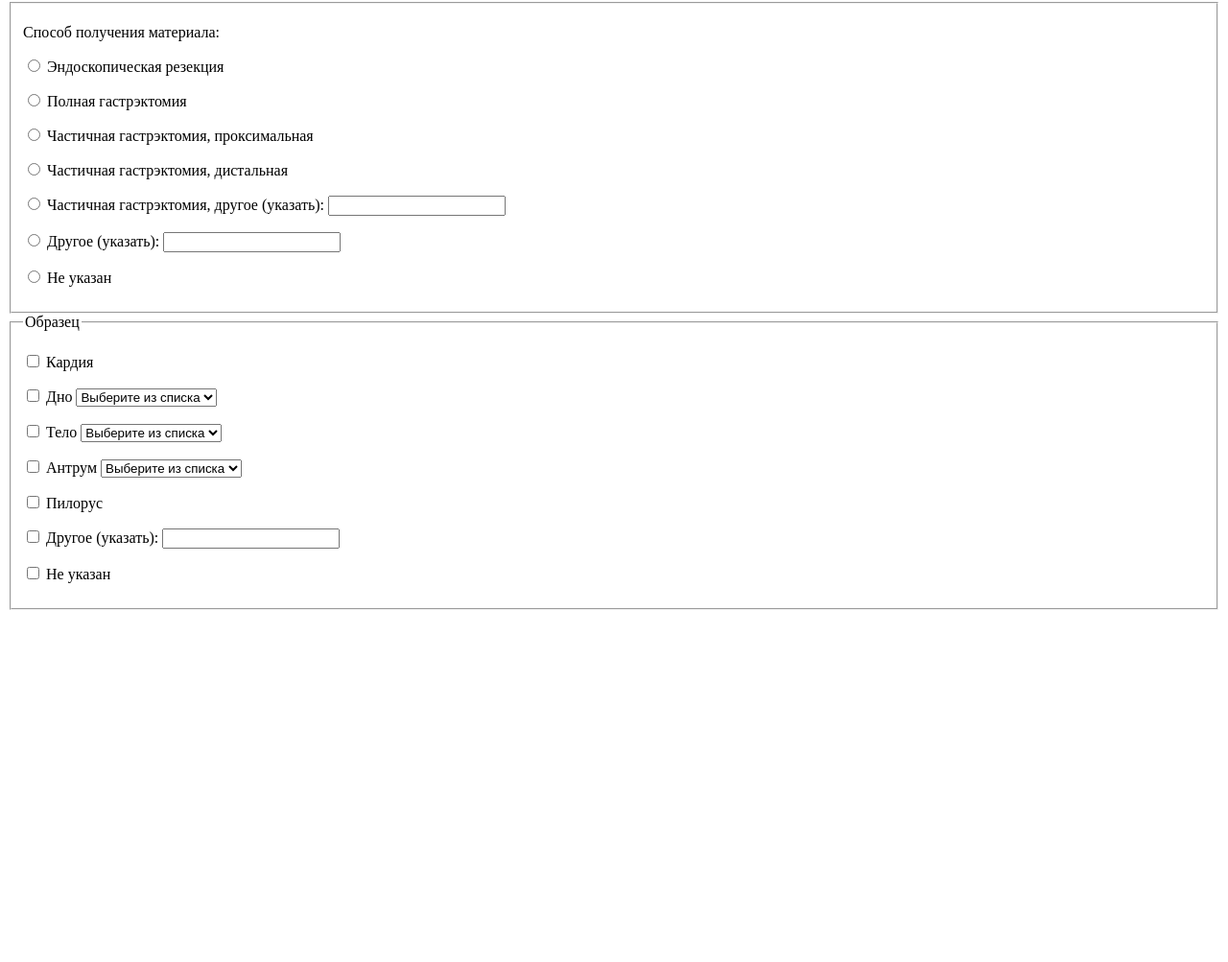
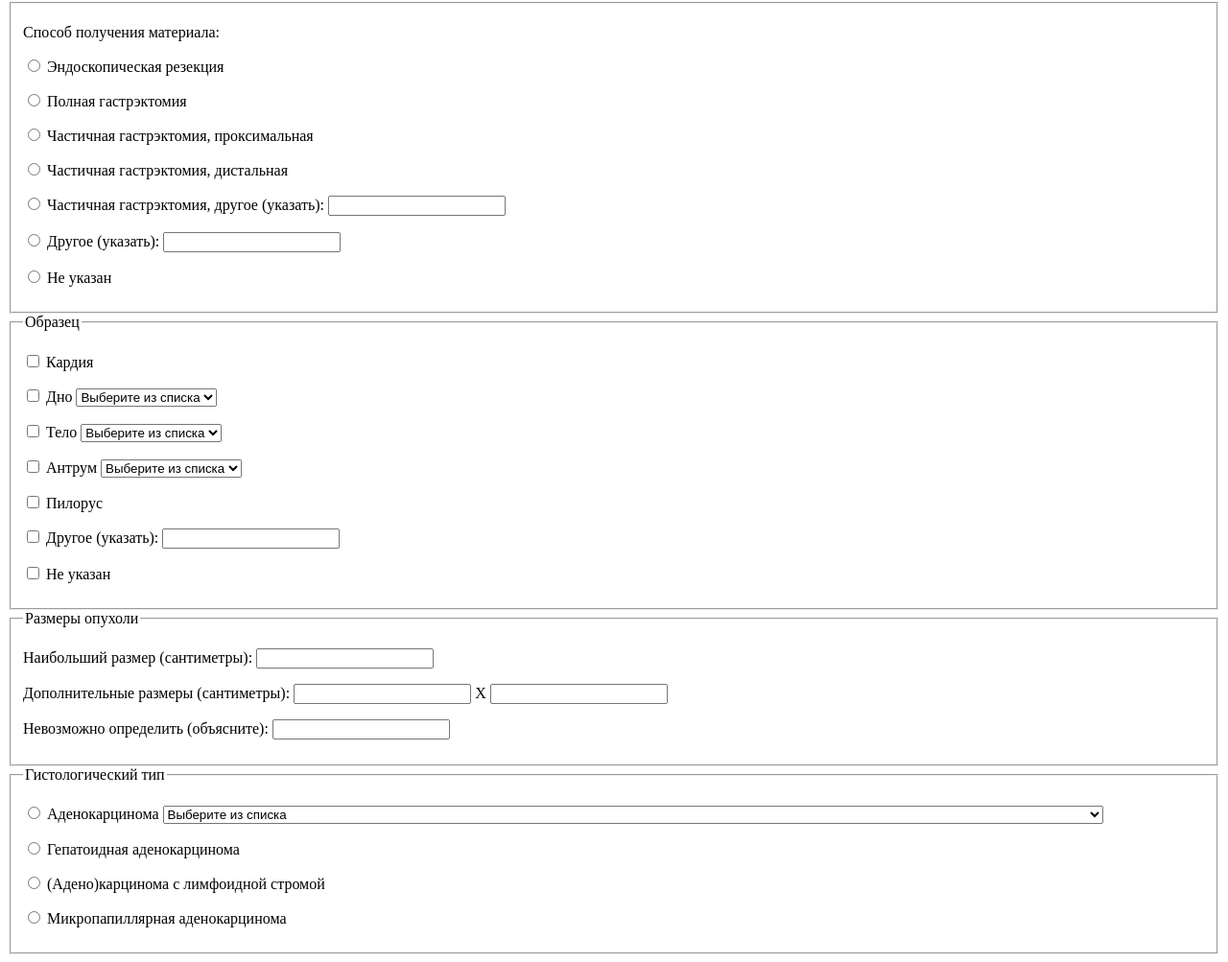
Before and after one commit to DoroPomidoro/pathology-checklist, a plain HTML site: page index.html in a window 1280 px wide. Shown: the part 78-1081 px from the top of the page at 96% size. Before the commit the page ends 800 px from the top, so only its background shows below. Drawn offline with Linux system fonts and the light colour scheme.

Commit message:
feat:add section

```diff
--- a/index.html
+++ b/index.html
@@ -102,5 +102,59 @@
                 <label for="not-specified">Не указан</label>
             </p>
         </fieldset>
+        <fieldset>
+            <legend>Размеры опухоли</legend>
+            <p>
+                <label for="greatest-dimension">Наибольший размер (сантиметры):</label>
+                <input type="text" id="greatest-dimension" name="tumor-size">
+            </p>
+            <p>
+                <label for="additional-dimensions">Дополнительные размеры (сантиметры):</label>
+                <input type="text" id="additional-dimensions 1" name="tumor-size">
+                Х
+                <input type="text" id="additional-dimensions 2" name="tumor-size">
+            </p>
+            <p>
+                <label for="сannot-be-determined">Невозможно определить (объясните):</label>
+                <input type="text" id="сannot-be-determined" name="tumor-size">
+            </p>
+        </fieldset>
+        <fieldset>
+            <legend>Гистологический тип</legend>
+            <p>
+                <input type="radio" id="adenocarcinoma" value="Аденокарцинома" name="histologic-type">
+                <label for="adenocarcinoma">Аденокарцинома</label>
+
+                <select name="list1">
+                    <optgroup label="Классификация P.Lauren.">
+                        <option value="" selected>Выберите из списка</option>
+                        <option value="Кишечный тип">Кишечный тип</option>
+                        <option value="Диффузный тип">Диффузный тип (включает перстневидную карциному, классифицируемую как >50% перстневидных клеток)</option>
+                        <option value="Смешанный">Смешанный (примерно равное количество кишечного и диффузного)</option>
+                    </optgroup>
+                    <optgroup label="Классификация ВОЗ">
+                        <option value="" selected>Выберите из списка</option>
+                        <option value="Тубулярная аденокарцинома">Тубулярная аденокарцинома</option>
+                        <option value="Слабокогезионная карцинома">Слабокогезионная карцинома (включая перстневидноклеточную карциному и другие варианты)</option>
+                        <option value="Муцинозная аденокарцинома">Муцинозная аденокарцинома (>50% муцинозная)</option>
+                        <option value="Папиллярная аденокарцинома">Папиллярная аденокарцинома</option>
+                        <option value="Смешанная карцинома">Смешанная карцинома (смесь дискретной железистой (тубулярной/папиллярной) и перстневидных
+                            сплоченных клеточных гистологических компонент)</option>
+                    </optgroup>
+                </select>
+            </p>
+            <p>
+                <input type="radio" id="hepatoid-adenocarcinoma" value="Гепатоидная аденокарцинома" name="histologic-type">
+                <label for="hepatoid-adenocarcinoma">Гепатоидная аденокарцинома</label>
+            </p>
+            <p>
+                <input type="radio" id="carcinoma-w-lymph-stroma" value="(Адено)карцинома с лимфоидной стромой" name="histologic-type">
+                <label for="carcinoma-w-lymph-stroma">(Адено)карцинома с лимфоидной стромой</label>
+            </p>
+            <p>
+                <input type="radio" id="micropapillary-adenocarcinoma" value="Микропапиллярная аденокарцинома" name="histologic-type">
+                <label for="micropapillary-adenocarcinoma">Микропапиллярная аденокарцинома</label>
+            </p>
+        </fieldset>
     </form>
   </body>
```
